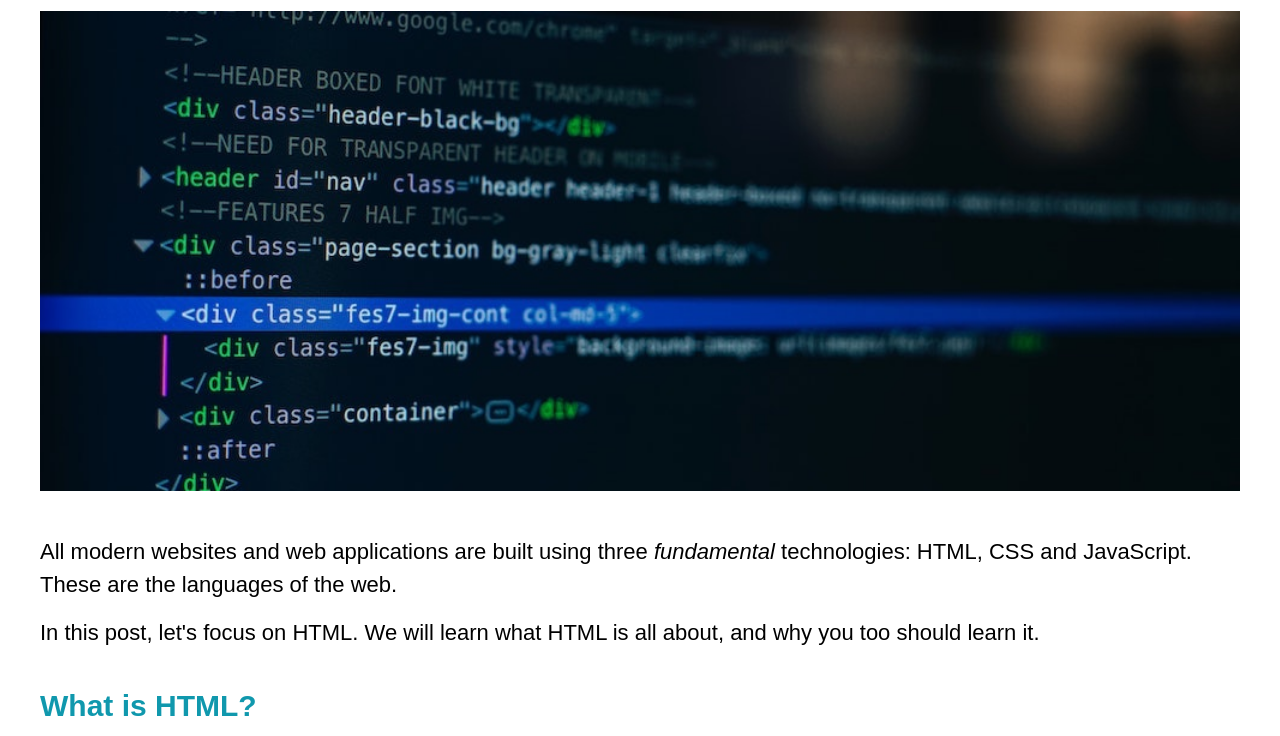
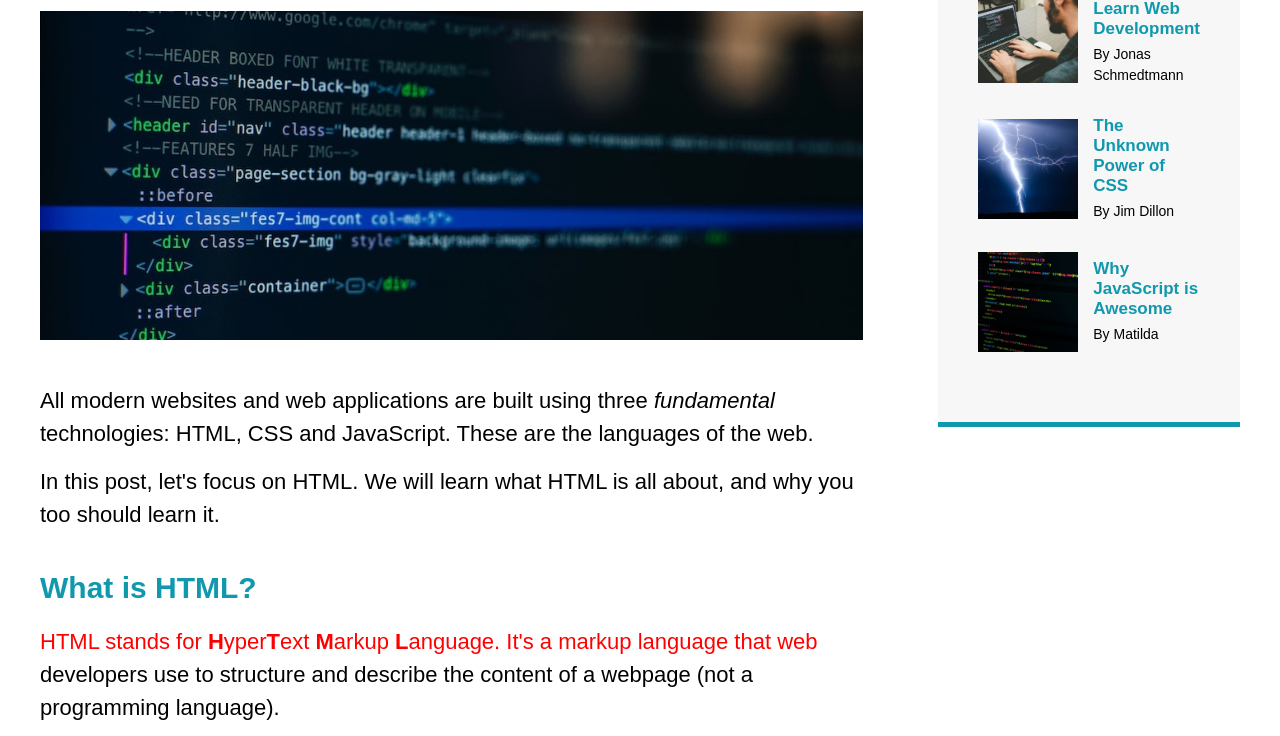
Before and after one commit to s0wime/HTML-CSS-Learning, a plain HTML site: page Layouts/flexbox-layout/src/index.html in a window 1280 px wide. Shown: the part 270-1006 px from the top of the page. Drawn offline with Linux system fonts and the light colour scheme.

Commit message:
finish applying flexbox for flexbox-layout main page

```diff
--- a/Layouts/flexbox-layout/src/index.html
+++ b/Layouts/flexbox-layout/src/index.html
@@ -18,6 +18,7 @@
       </nav>
     </header>
 
+    <div class="article-aside-box">
       <article>
         <div class="article-header">
           <h2>The Basic Language of the Web: HTML</h2>
@@ -52,8 +53,8 @@
           web.
         </p>
         <p>
-        In this post, let's focus on HTML. We will learn what HTML is all about,
-        and why you too should learn it.
+          In this post, let's focus on HTML. We will learn what HTML is all
+          about, and why you too should learn it.
         </p>
 
         <h3>What is HTML?</h3>
@@ -65,8 +66,8 @@
         </p>
         <p>
           HTML consists of elements that describe different types of content:
-        paragraphs, links, headings, images, video, etc. Web browsers understand
-        HTML and render HTML code as websites.
+          paragraphs, links, headings, images, video, etc. Web browsers
+          understand HTML and render HTML code as websites.
         </p>
 
         <p>In HTML, each element is made up of 3 parts:</p>
@@ -88,8 +89,8 @@
 
         <h3>Why should you learn HTML?</h3>
         <p>
-        There are countless reasons for learning the fundamental language of the
-        web. Here are 5 of them:
+          There are countless reasons for learning the fundamental language of
+          the web. Here are 5 of them:
         </p>
 
         <ul>
@@ -146,6 +147,7 @@
           </li>
         </ul>
       </aside>
+    </div>
 
     <footer>
       <p>Copyright &copy;2027</p>
--- a/Layouts/flexbox-layout/src/style.css
+++ b/Layouts/flexbox-layout/src/style.css
@@ -225,3 +225,19 @@ header {
   margin-bottom: 0;
   font-size: 14px;
 }
+
+.article-aside-box {
+  display: flex;
+  align-items: flex-start;
+  gap: 75px;
+  margin-bottom: 60px;
+}
+
+article {
+  flex: 1;
+  margin-bottom: 0;
+}
+
+aside {
+  flex: 0 0 300px;
+}
```
Lines whose indentation alone changed are shown as unchanged.
